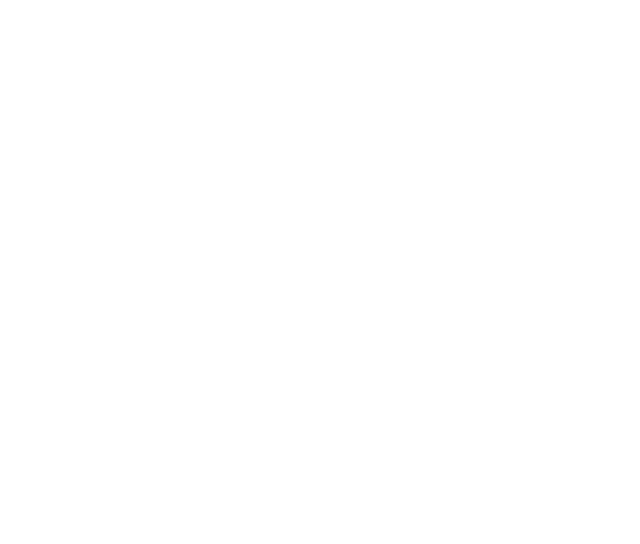
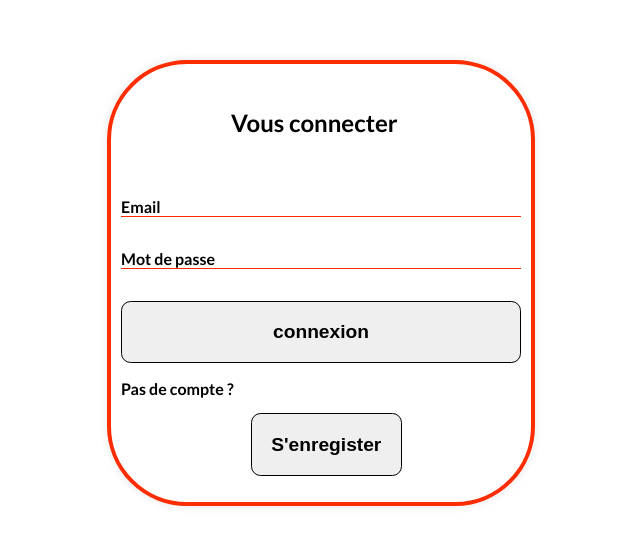
Before and after one commit to ClementFra/FranquartClement_7_19082022, a React (Create React App) app in the folder front/: page / in a window 1280 px wide. Shown: the part 190-734 px from the top of the page, without its empty margins (319-959 px from the left). Built offline with nearby package versions, Linux system fonts and the light colour scheme.

Commit message:
login css

```diff
--- a/front/public/index.html
+++ b/front/public/index.html
@@ -5,6 +5,7 @@
     <link rel="icon" href="%PUBLIC_URL%/logo/favicon-logo.png" />
     <meta name="viewport" content="width=device-width, initial-scale=1" />
     <meta name="theme-color" content="#FD2D01" />
+    <link href='http://fonts.googleapis.com/css?family=Lato:400,700' rel='stylesheet' type='text/css'>
     <meta
       name="description"
       content="Réseau social de l'entreprise Groupomania"
--- a/front/src/components/App.js
+++ b/front/src/components/App.js
@@ -1,7 +1,7 @@
-import login from './login/login'
+import Login from './login/login'
 
 function App() {
-  return <login />
+  return <Login />
 }
 
 export default App;
--- a/front/src/components/login/login.css
+++ b/front/src/components/login/login.css
@@ -0,0 +1,66 @@
+body {
+  font-family: "Lato", sans-serif;
+}
+section {
+  margin: 250px auto;
+  max-width: 400px;
+  padding: 10px;
+  background-color: white;
+  border-radius: 5em;
+  border: 4px solid #fd2d01;
+  box-shadow: 0 0 10px rgba(0, 0, 0, 0.1);
+}
+.display-title-form {
+  display: flex;
+  flex-direction: row;
+  justify-content: space-between;
+}
+h1 {
+  font-size: 1.5em;
+  padding: 10px 110px 20px;
+}
+p,
+label,
+button {
+  font-weight: bold;
+}
+form p button {
+  margin: 15px 130px 0;
+}
+
+@media screen and (max-width: 400px) {
+  .App-logo {
+    display: none;
+  }
+}
+form {
+  display: flex;
+  flex-direction: column;
+  align-items: left;
+  justify-content: center;
+  width: 100%;
+}
+label {
+  font-size: 1em;
+  margin: 16px 0;
+  display: flex;
+  align-items: center;
+  border-bottom: 1px solid #fd2d01;
+}
+
+form button {
+  padding: 1em;
+  margin-top: 16px;
+  border: 1px solid black;
+  border-radius: 0.5em;
+  font-size: 1.2em;
+  background-color: 4e5166;
+  color: black;
+  cursor: pointer;
+  transition: ease-in-out 0.2s;
+}
+form button:hover {
+  border: 1px solid #fd2d01;
+  background-color: #ffd7d7;
+  color: black;
+}
--- a/front/src/components/login/login.js
+++ b/front/src/components/login/login.js
@@ -1,5 +1,21 @@
-function login() {
-    return (<h1>{test}</h1>)
+import "./login.css";
+function Login() {
+    return (
+        <section>
+          <article className="display-title-form">
+            <h1>Vous connecter</h1>
+          </article>
+          <form>
+            <label htmlFor="email">Email</label>
+            <label htmlFor="password">Mot de passe</label>
+          <button>connexion</button>
+          <p>
+            Pas de compte ?<br />
+            <button>S'enregister</button>
+          </p>
+          </form>
+        </section>
+    )
 }
 
-export default login
+export default Login
--- a/front/src/index.css
+++ b/front/src/index.css
@@ -1,8 +1,6 @@
 body {
   margin: 0;
-  font-family: -apple-system, BlinkMacSystemFont, 'Segoe UI', 'Roboto', 'Oxygen',
-    'Ubuntu', 'Cantarell', 'Fira Sans', 'Droid Sans', 'Helvetica Neue',
-    sans-serif;
+  font-family:'Lato',sans-serif;
   -webkit-font-smoothing: antialiased;
   -moz-osx-font-smoothing: grayscale;
 }
```
